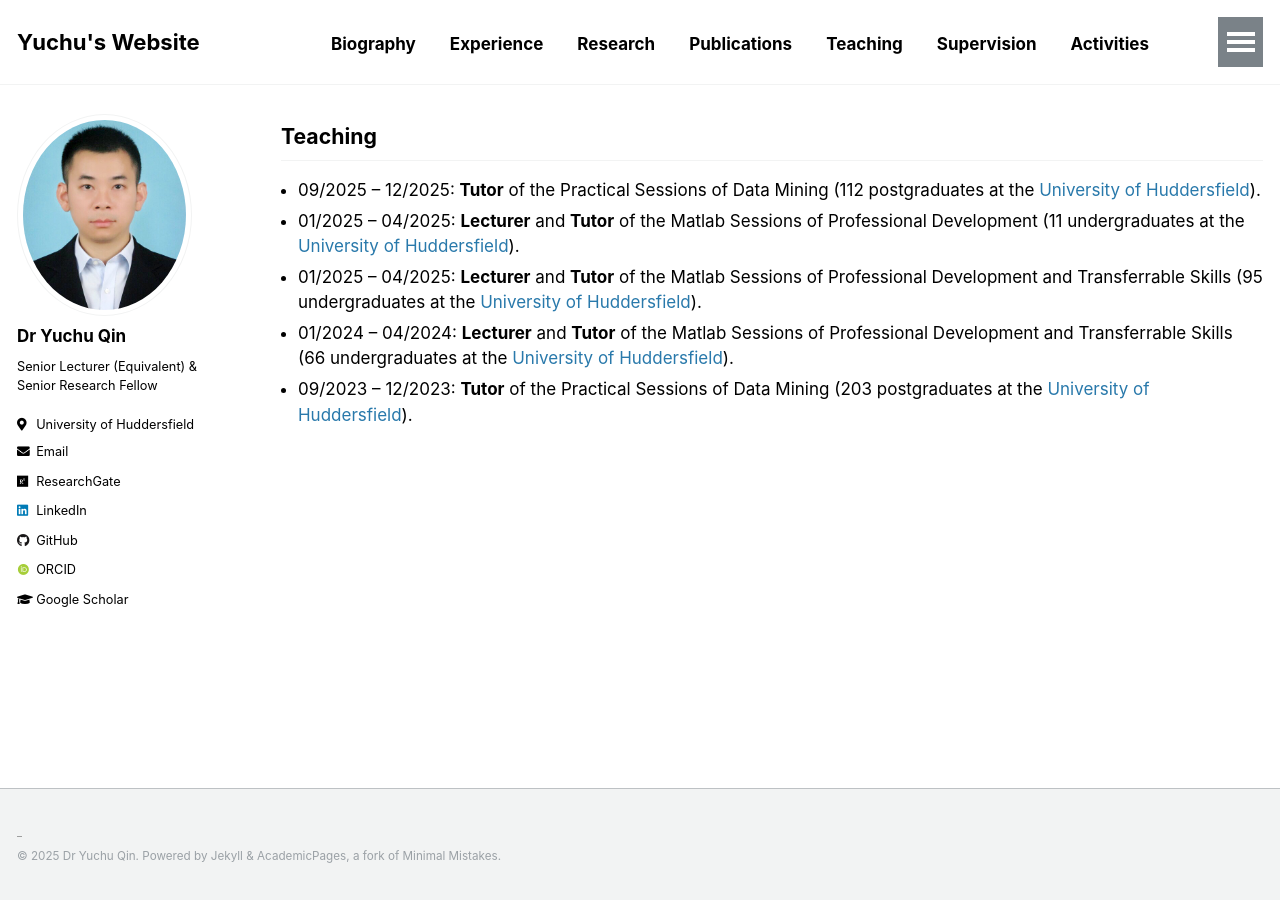
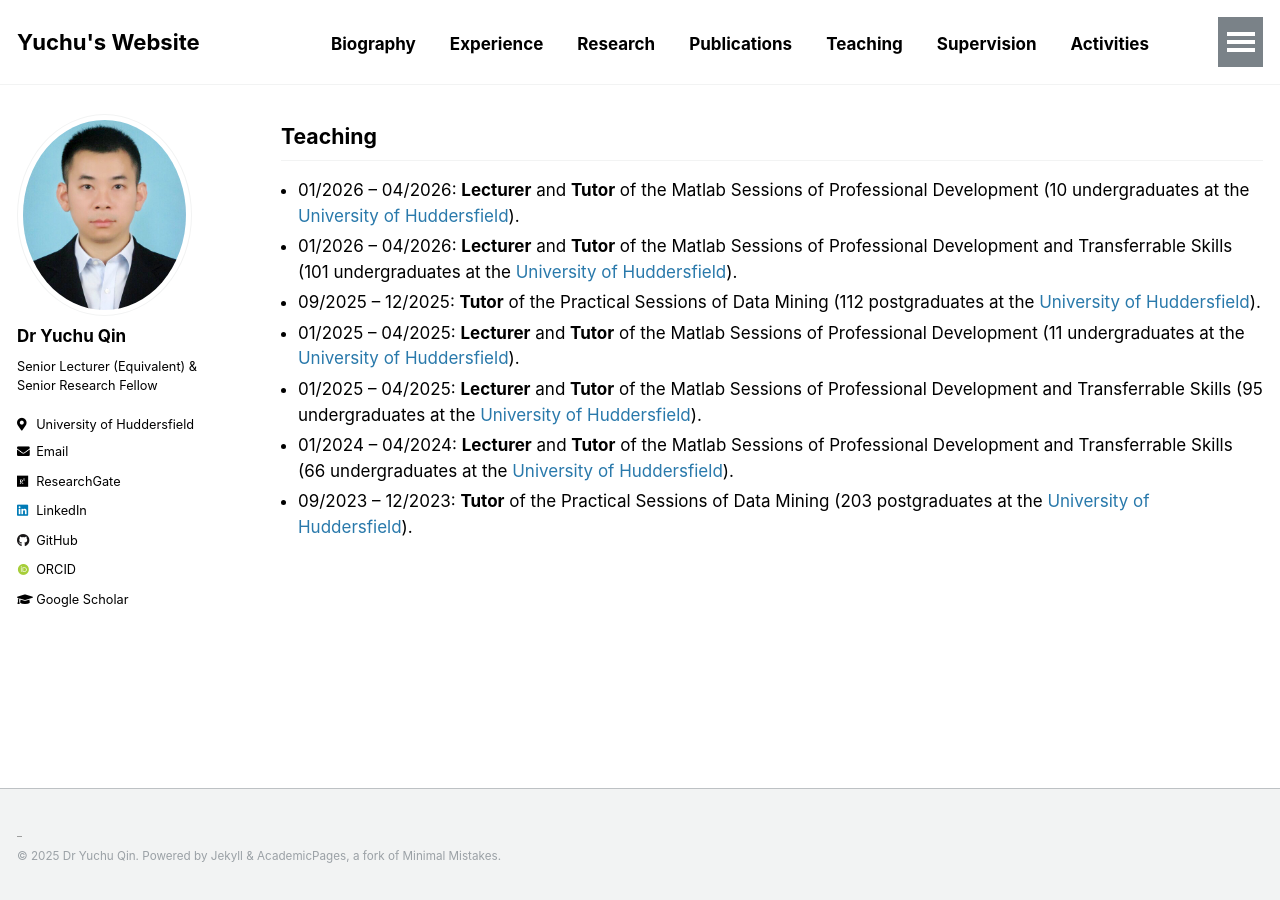
Before and after one commit to yuchu-qin/yuchu-qin.github.io, a Jekyll site: the page built from _pages/teaching.md, in a window 1280 px wide. Built offline with Jekyll 4.4.1, drawn with Linux system fonts in a browser that asks for light colours; some web fonts are replaced; our own code applies the rules of GitHub Pages for plain Markdown files.

Commit message:
Update teaching.md

```diff
--- a/_pages/teaching.md
+++ b/_pages/teaching.md
@@ -4,6 +4,8 @@ author_profile: true
 ---
 
 ## Teaching
+- 01/2026 – 04/2026: **Lecturer** and **Tutor** of the Matlab Sessions of Professional Development (10 undergraduates at the [University of Huddersfield](https://www.hud.ac.uk/)).
+- 01/2026 – 04/2026: **Lecturer** and **Tutor** of the Matlab Sessions of Professional Development and Transferrable Skills (101 undergraduates at the [University of Huddersfield](https://www.hud.ac.uk/)).
 - 09/2025 – 12/2025: **Tutor** of the Practical Sessions of Data Mining (112 postgraduates at the [University of Huddersfield](https://www.hud.ac.uk/)).
 - 01/2025 – 04/2025: **Lecturer** and **Tutor** of the Matlab Sessions of Professional Development (11 undergraduates at the [University of Huddersfield](https://www.hud.ac.uk/)).
 - 01/2025 – 04/2025: **Lecturer** and **Tutor** of the Matlab Sessions of Professional Development and Transferrable Skills (95 undergraduates at the [University of Huddersfield](https://www.hud.ac.uk/)).
```
